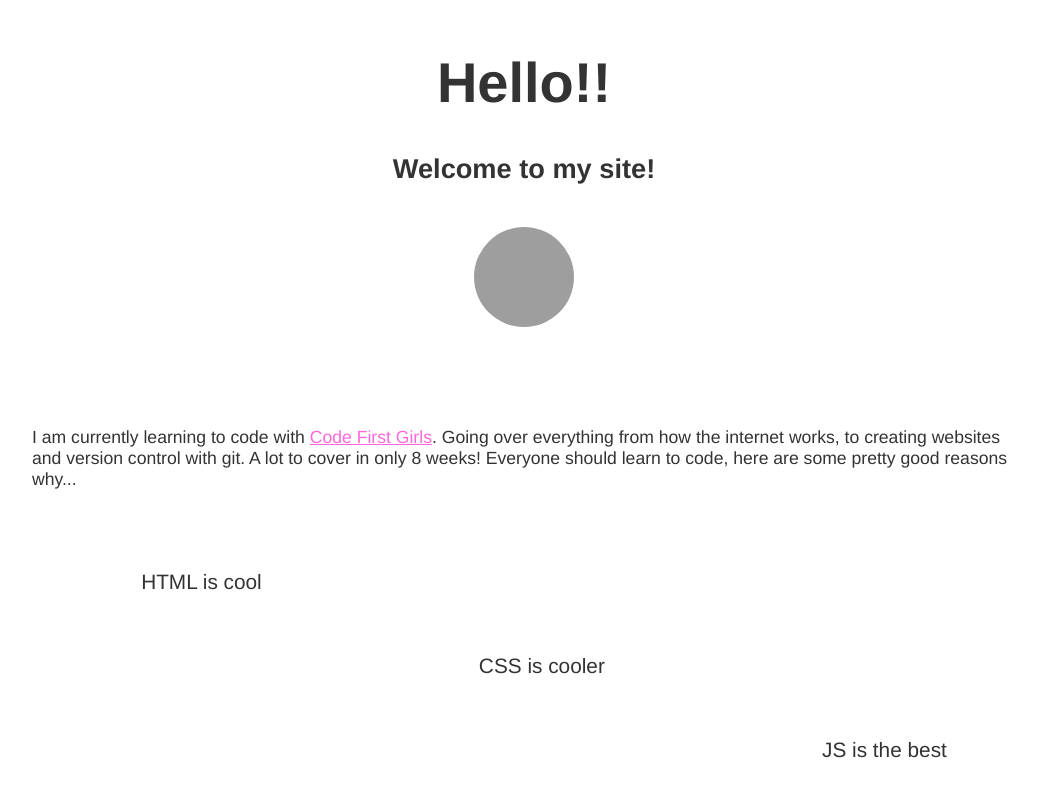
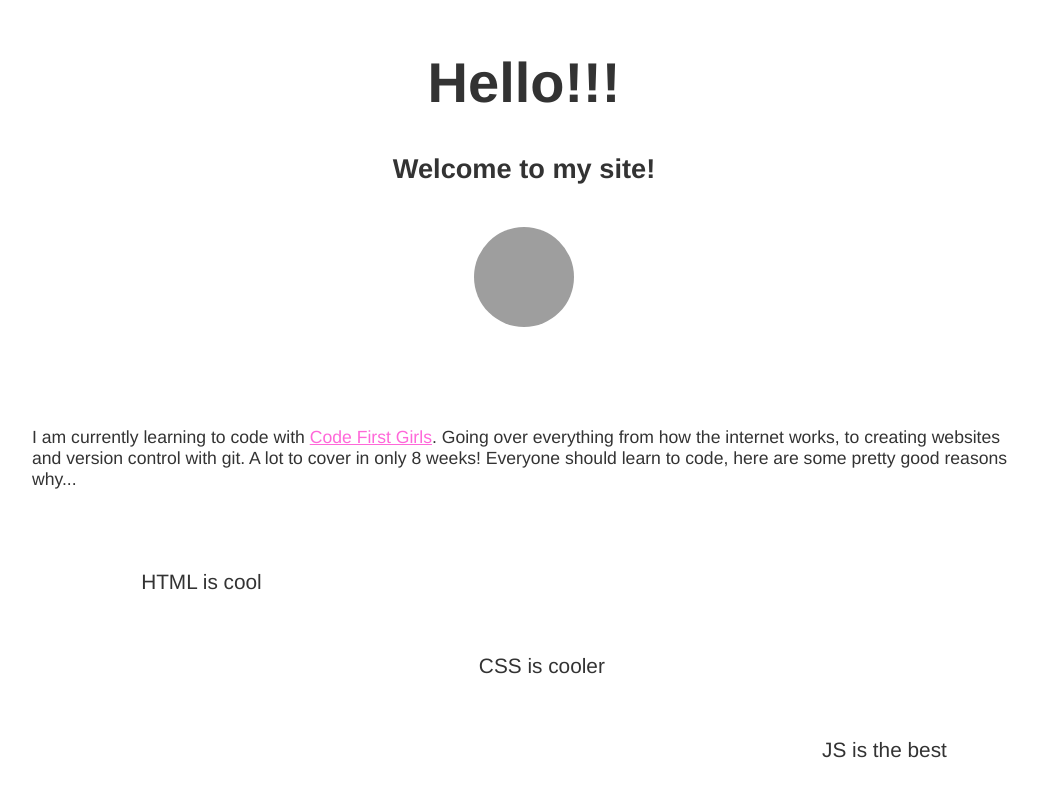
Before and after one commit to louisa-wu/beginners-week-one, a plain HTML site: page index.html in a window 1280 px wide. Shown: the top 800 px of the page, without its empty margins (116-1154 px from the left). Drawn offline with Linux system fonts and the light colour scheme; files that its build step writes are made by us from their sources; grey boxes are pictures that could not be loaded.

Commit message:
Revert "adding !"
This reverts commit 552f78ac420b4fdce5702c0be64aa3ef33152fb8.

```diff
--- a/index.html
+++ b/index.html
@@ -13,7 +13,7 @@
   </head>
 
   <body>
-  <h1>Hello!!</h1>
+  <h1>Hello!!!</h1>
 
   <h2>Welcome to my site!</h2>
 
```
